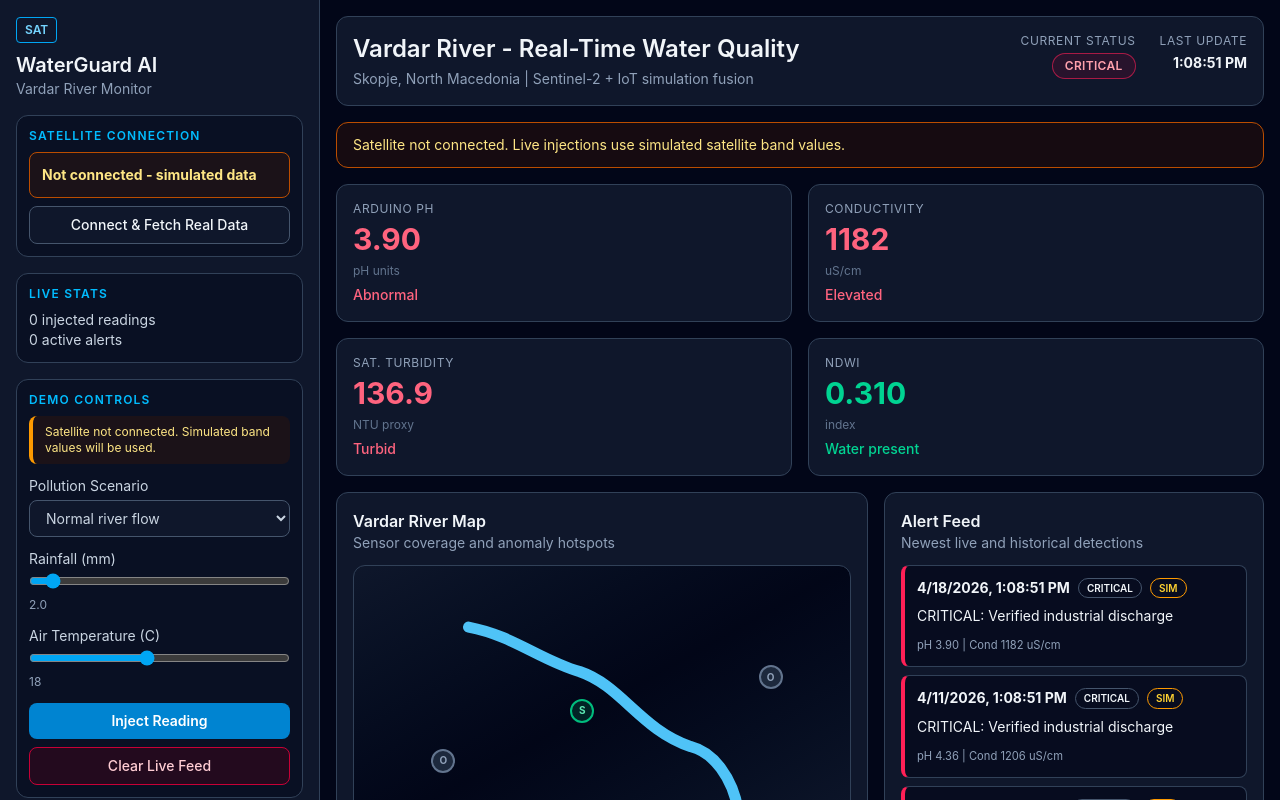
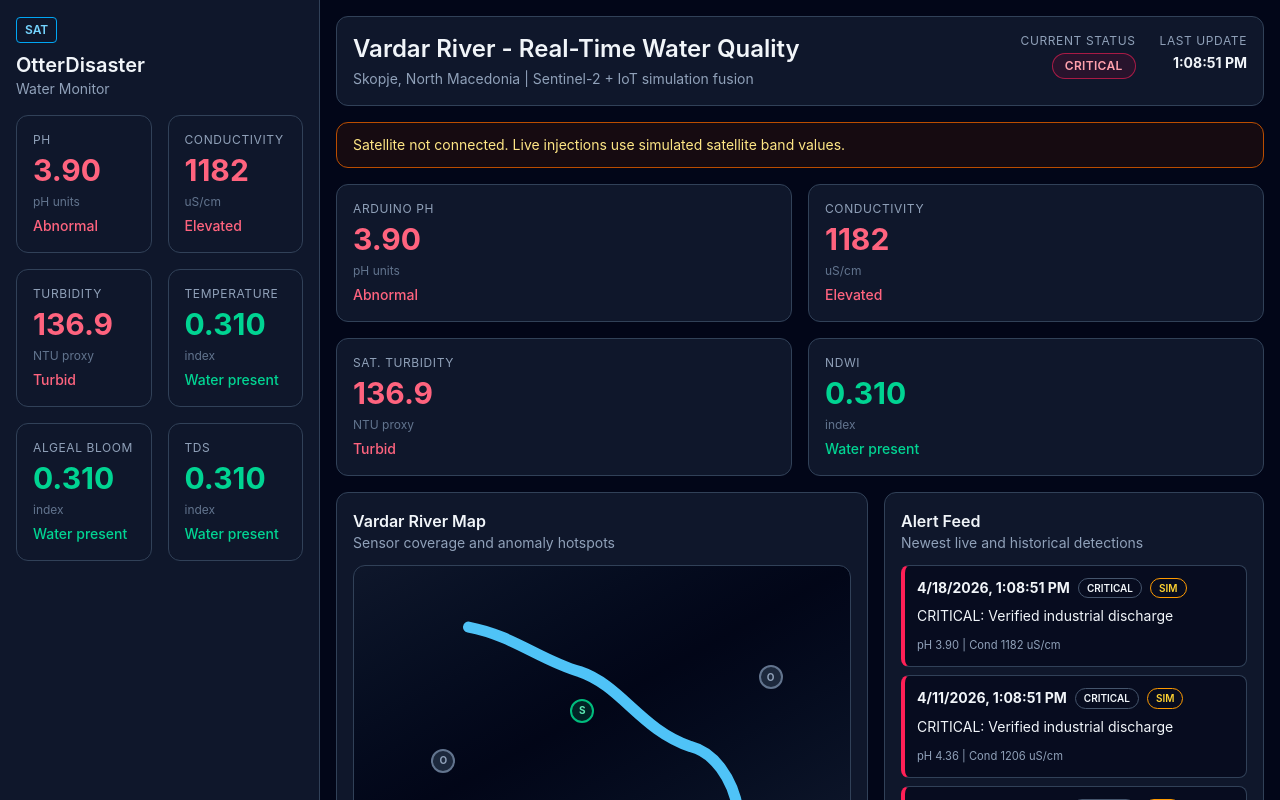
Before and after one commit to ErmalMC/OtterDisaster, a React app in the folder frontend/: page / in a window 1280 px wide. Shown: the top 800 px of the page. Built offline with nearby package versions, Linux system fonts and the light colour scheme; the HTML template or start-up script is replaced by a standard one.

Commit message:
Change sidebar data

```diff
--- a/frontend/src/App.jsx
+++ b/frontend/src/App.jsx
@@ -88,6 +88,7 @@ function App() {
         onClear={clearLiveFeed}
         liveCount={liveFeed.length}
         alertCount={liveAlerts.length}
+        current={current}
       />
 
       <main className="space-y-4 p-4">
--- a/frontend/src/components/SidebarControls.jsx
+++ b/frontend/src/components/SidebarControls.jsx
@@ -1,178 +1,237 @@
-import { useMemo, useState } from 'react'
 
-const STATUS_LABELS = {
-  ok: 'Live real Sentinel-2 data',
-  cached: 'Cached real Sentinel-2 data',
-  no_data: 'No clear image - readings blocked',
-  error: 'Satellite fetch failed',
-  unauthenticated: 'Not connected - simulated data',
+
+function getColor(kind, value) {
+  if (kind === 'ph') return value > 6.5 && value < 8 ? 'text-emerald-400' : value > 5.5 ? 'text-amber-400' : 'text-rose-400'
+  if (kind === 'cond') return value < 500 ? 'text-emerald-400' : value < 800 ? 'text-amber-400' : 'text-rose-400'
+  if (kind === 'turb') return value < 8 ? 'text-emerald-400' : value < 15 ? 'text-amber-400' : 'text-rose-400'
+  if (kind === 'ndwi') return value > 0.2 ? 'text-emerald-400' : 'text-amber-400'
+  return 'text-emerald-400'
 }
 
-const STATUS_CLASS = {
-  ok: 'border-emerald-700 bg-emerald-950/30 text-emerald-200',
-  cached: 'border-sky-700 bg-sky-950/30 text-sky-200',
-  no_data: 'border-rose-700 bg-rose-950/30 text-rose-200',
-  error: 'border-rose-700 bg-rose-950/30 text-rose-200',
-  unauthenticated: 'border-amber-700 bg-amber-950/30 text-amber-200',
+function Card({ label, value, unit, detail, tone }) {
+  return (
+      <article className="rounded-xl border border-slate-700 bg-slate-900 p-4">
+        <p className="text-xs uppercase tracking-wider text-slate-400">{label}</p>
+        <h3 className={`mt-1 text-3xl font-bold ${tone}`}>{value}</h3>
+        <small className="text-xs text-slate-500">{unit}</small>
+        <p className={`mt-1 text-sm font-medium ${tone}`}>{detail}</p>
+      </article>
+  )
 }
 
-const SCENARIOS = [
-  ['clean', 'Normal river flow'],
-  ['sewage', 'Household sewage / canalization'],
-  ['debris', 'Floating plastic / litter'],
-  ['runoff', 'Urban stormwater runoff'],
-  ['industrial', 'Industrial discharge'],
-]
+// const STATUS_LABELS = {
+//   ok: 'Live real Sentinel-2 data',
+//   cached: 'Cached real Sentinel-2 data',
+//   no_data: 'No clear image - readings blocked',
+//   error: 'Satellite fetch failed',
+//   unauthenticated: 'Not connected - simulated data',
+// }
+//
+// const STATUS_CLASS = {
+//   ok: 'border-emerald-700 bg-emerald-950/30 text-emerald-200',
+//   cached: 'border-sky-700 bg-sky-950/30 text-sky-200',
+//   no_data: 'border-rose-700 bg-rose-950/30 text-rose-200',
+//   error: 'border-rose-700 bg-rose-950/30 text-rose-200',
+//   unauthenticated: 'border-amber-700 bg-amber-950/30 text-amber-200',
+// }
+//
+// const SCENARIOS = [
+//   ['clean', 'Normal river flow'],
+//   ['sewage', 'Household sewage / canalization'],
+//   ['debris', 'Floating plastic / litter'],
+//   ['runoff', 'Urban stormwater runoff'],
+//   ['industrial', 'Industrial discharge'],
+// ]
+//
+// function formatStatus(status) {
+//   return STATUS_LABELS[status] || status
+// }
 
-function formatStatus(status) {
-  return STATUS_LABELS[status] || status
-}
+export default function SidebarControls({current}){
 
-export default function SidebarControls({
-  satellite,
-  satStatus,
-  isFetchingSatellite,
-  onConnectSatellite,
-  onInject,
-  onClear,
-  liveCount,
-  alertCount,
-}) {
-  const [scenario, setScenario] = useState('clean')
-  const [rain, setRain] = useState(2)
-  const [temp, setTemp] = useState(18)
 
-  const isInjectBlocked = satStatus === 'no_data'
+  const ph = Number(current.ardPh || 0)
+  const cond = Number(current.ardConductivity || 0)
+  const turbidity = Number(current.satTurbidity || 0)
+  const ndwi = Number(current.satNdwi || 0)
+  // const [scenario, setScenario] = useState('clean')
+  // const [rain, setRain] = useState(2)
+  // const [temp, setTemp] = useState(18)
 
-  const dataSourceBanner = useMemo(() => {
-    if (satStatus === 'ok' || satStatus === 'cached') {
-      return {
-        className: 'source-banner real',
-        text: `Next reading will use real Sentinel-2 data from ${satellite.imageDate || 'latest image'}`,
-      }
-    }
-    if (satStatus === 'no_data') {
-      return {
-        className: 'source-banner blocked',
-        text: 'No clear image available. Reading injection is blocked.',
-      }
-    }
-    return {
-      className: 'source-banner sim',
-      text: 'Satellite not connected. Simulated band values will be used.',
-    }
-  }, [satStatus, satellite.imageDate])
-
-  function submitInject() {
-    onInject({ scenario, rain: Number(rain), temp: Number(temp) })
-  }
+  // const isInjectBlocked = satStatus === 'no_data'
+  //
+  // const dataSourceBanner = useMemo(() => {
+  //   if (satStatus === 'ok' || satStatus === 'cached') {
+  //     return {
+  //       className: 'source-banner real',
+  //       text: `Next reading will use real Sentinel-2 data from ${satellite.imageDate || 'latest image'}`,
+  //     }
+  //   }
+  //   if (satStatus === 'no_data') {
+  //     return {
+  //       className: 'source-banner blocked',
+  //       text: 'No clear image available. Reading injection is blocked.',
+  //     }
+  //   }
+  //   return {
+  //     className: 'source-banner sim',
+  //     text: 'Satellite not connected. Simulated band values will be used.',
+  //   }
+  // }, [satStatus, satellite.imageDate])
+  //
+  // function submitInject() {
+  //   onInject({ scenario, rain: Number(rain), temp: Number(temp) })
+  // }
 
   return (
     <aside className="space-y-4 border-b border-slate-700 bg-slate-900 p-4 lg:min-h-screen lg:border-b-0 lg:border-r">
       <div>
         <p className="inline-flex rounded border border-sky-500 px-2 py-1 text-xs font-semibold text-sky-300">SAT</p>
-        <h1 className="mt-2 text-xl font-semibold">WaterGuard AI</h1>
-        <p className="text-sm text-slate-400">Vardar River Monitor</p>
+        <h1 className="mt-2 text-xl font-semibold">OtterDisaster</h1>
+        <p className="text-sm text-slate-400">Water Monitor</p>
       </div>
+      <section className="grid gap-4 sm:grid-cols-2 2xl:grid-cols-4">
+        <Card
+            label="pH"
+            value={ph.toFixed(2)}
+            unit="pH units"
+            detail={ph > 6.5 && ph < 8 ? 'Normal' : 'Abnormal'}
+            tone={getColor('ph', ph)}
+        />
+        <Card
+            label="Conductivity"
+            value={cond.toFixed(0)}
+            unit="uS/cm"
+            detail={cond < 500 ? 'Normal' : 'Elevated'}
+            tone={getColor('cond', cond)}
+        />
+        <Card
+            label="Turbidity"
+            value={turbidity.toFixed(1)}
+            unit="NTU proxy"
+            detail={turbidity < 8 ? 'Clear' : 'Turbid'}
+            tone={getColor('turb', turbidity)}
+        />
+        <Card
+            label="Temperature"
+            value={ndwi.toFixed(3)}
+            unit="index"
+            detail={ndwi > 0.2 ? 'Water present' : 'Anomalous'}
+            tone={getColor('ndwi', ndwi)}
+        />
+        <Card
+            label="Algeal Bloom"
+            value={ndwi.toFixed(3)}
+            unit="index"
+            detail={ndwi > 0.2 ? 'Water present' : 'Anomalous'}
+            tone={getColor('ndwi', ndwi)}
+        />
+        <Card
+            label="TDS"
+            value={ndwi.toFixed(3)}
+            unit="index"
+            detail={ndwi > 0.2 ? 'Water present' : 'Anomalous'}
+            tone={getColor('ndwi', ndwi)}
+        />
+      </section>
+      {/*<section className="rounded-xl border border-slate-700 bg-slate-950/40 p-3">*/}
+      {/*  <h2 className="mb-2 text-xs font-semibold uppercase tracking-widest text-sky-400">Satellite Connection</h2>*/}
+      {/*  <div className={`rounded-lg border p-3 text-sm ${STATUS_CLASS[satStatus] || STATUS_CLASS.unauthenticated}`}>*/}
+      {/*    <strong>{formatStatus(satStatus)}</strong>*/}
+      {/*    {satellite.imageDate && <p className="mt-1 text-xs text-slate-300">Image: {satellite.imageDate}</p>}*/}
+      {/*    {(satStatus === 'ok' || satStatus === 'cached') && (*/}
+      {/*      <p className="mt-1 font-mono text-xs text-slate-300">*/}
+      {/*        B03={Number(satellite.B03 || 0).toFixed(4)} B04={Number(satellite.B04 || 0).toFixed(4)} B08=*/}
+      {/*        {Number(satellite.B08 || 0).toFixed(4)}*/}
+      {/*      </p>*/}
+      {/*    )}*/}
+      {/*    {satellite.reason && <p className="mt-1 text-xs text-slate-200">{satellite.reason}</p>}*/}
+      {/*  </div>*/}
+      {/*  <button*/}
+      {/*    type="button"*/}
+      {/*    onClick={onConnectSatellite}*/}
+      {/*    disabled={isFetchingSatellite}*/}
+      {/*    className="mt-2 w-full rounded-lg border border-slate-600 bg-slate-900 px-3 py-2 text-sm font-medium transition hover:bg-slate-800 disabled:cursor-not-allowed disabled:opacity-60"*/}
+      {/*  >*/}
+      {/*    {isFetchingSatellite ? 'Fetching satellite data...' : 'Connect & Fetch Real Data'}*/}
+      {/*  </button>*/}
+      {/*</section>*/}
 
-      <section className="rounded-xl border border-slate-700 bg-slate-950/40 p-3">
-        <h2 className="mb-2 text-xs font-semibold uppercase tracking-widest text-sky-400">Satellite Connection</h2>
-        <div className={`rounded-lg border p-3 text-sm ${STATUS_CLASS[satStatus] || STATUS_CLASS.unauthenticated}`}>
-          <strong>{formatStatus(satStatus)}</strong>
-          {satellite.imageDate && <p className="mt-1 text-xs text-slate-300">Image: {satellite.imageDate}</p>}
-          {(satStatus === 'ok' || satStatus === 'cached') && (
-            <p className="mt-1 font-mono text-xs text-slate-300">
-              B03={Number(satellite.B03 || 0).toFixed(4)} B04={Number(satellite.B04 || 0).toFixed(4)} B08=
-              {Number(satellite.B08 || 0).toFixed(4)}
-            </p>
-          )}
-          {satellite.reason && <p className="mt-1 text-xs text-slate-200">{satellite.reason}</p>}
-        </div>
-        <button
-          type="button"
-          onClick={onConnectSatellite}
-          disabled={isFetchingSatellite}
-          className="mt-2 w-full rounded-lg border border-slate-600 bg-slate-900 px-3 py-2 text-sm font-medium transition hover:bg-slate-800 disabled:cursor-not-allowed disabled:opacity-60"
-        >
-          {isFetchingSatellite ? 'Fetching satellite data...' : 'Connect & Fetch Real Data'}
-        </button>
-      </section>
+      {/*<section className="rounded-xl border border-slate-700 bg-slate-950/40 p-3 text-sm text-slate-300">*/}
+      {/*  <h2 className="mb-2 text-xs font-semibold uppercase tracking-widest text-sky-400">Live Stats</h2>*/}
+      {/*  <p>{liveCount} injected readings</p>*/}
+      {/*  <p>{alertCount} active alerts</p>*/}
+      {/*</section>*/}
 
-      <section className="rounded-xl border border-slate-700 bg-slate-950/40 p-3 text-sm text-slate-300">
-        <h2 className="mb-2 text-xs font-semibold uppercase tracking-widest text-sky-400">Live Stats</h2>
-        <p>{liveCount} injected readings</p>
-        <p>{alertCount} active alerts</p>
-      </section>
-
-      <section className="rounded-xl border border-slate-700 bg-slate-950/40 p-3">
-        <h2 className="mb-2 text-xs font-semibold uppercase tracking-widest text-sky-400">Demo Controls</h2>
-        <div
-          className={`mb-3 rounded-lg border-l-4 px-3 py-2 text-xs ${
-            dataSourceBanner.className.includes('real')
-              ? 'border-emerald-500 bg-emerald-950/30 text-emerald-200'
-              : dataSourceBanner.className.includes('blocked')
-                ? 'border-rose-500 bg-rose-950/30 text-rose-200'
-                : 'border-amber-500 bg-amber-950/30 text-amber-200'
-          }`}
-        >
-          {dataSourceBanner.text}
-        </div>
-        <label className="mb-3 block text-sm text-slate-300">
-          Pollution Scenario
-          <select
-            value={scenario}
-            onChange={(event) => setScenario(event.target.value)}
-            className="mt-1 w-full rounded-lg border border-slate-600 bg-slate-900 px-3 py-2 text-sm"
-          >
-            {SCENARIOS.map(([value, label]) => (
-              <option key={value} value={value}>
-                {label}
-              </option>
-            ))}
-          </select>
-        </label>
-        <label className="mb-3 block text-sm text-slate-300">
-          Rainfall (mm)
-          <input
-            type="range"
-            min="0"
-            max="30"
-            step="0.5"
-            value={rain}
-            onChange={(event) => setRain(event.target.value)}
-            className="mt-1 w-full accent-sky-500"
-          />
-          <span className="text-xs text-slate-400">{Number(rain).toFixed(1)}</span>
-        </label>
-        <label className="mb-3 block text-sm text-slate-300">
-          Air Temperature (C)
-          <input
-            type="range"
-            min="0"
-            max="40"
-            step="1"
-            value={temp}
-            onChange={(event) => setTemp(event.target.value)}
-            className="mt-1 w-full accent-sky-500"
-          />
-          <span className="text-xs text-slate-400">{Number(temp).toFixed(0)}</span>
-        </label>
-        <button
-          type="button"
-          onClick={submitInject}
-          disabled={isInjectBlocked}
-          className="mb-2 w-full rounded-lg bg-sky-600 px-3 py-2 text-sm font-semibold text-white transition hover:bg-sky-500 disabled:cursor-not-allowed disabled:opacity-60"
-        >
-          Inject Reading
-        </button>
-        <button
-          type="button"
-          onClick={onClear}
-          className="w-full rounded-lg border border-rose-700 bg-rose-950/40 px-3 py-2 text-sm font-medium text-rose-200 transition hover:bg-rose-900/50"
-        >
-          Clear Live Feed
-        </button>
-      </section>
+      {/*<section className="rounded-xl border border-slate-700 bg-slate-950/40 p-3">*/}
+      {/*  <h2 className="mb-2 text-xs font-semibold uppercase tracking-widest text-sky-400">Demo Controls</h2>*/}
+      {/*  <div*/}
+      {/*    className={`mb-3 rounded-lg border-l-4 px-3 py-2 text-xs ${*/}
+      {/*      dataSourceBanner.className.includes('real')*/}
+      {/*        ? 'border-emerald-500 bg-emerald-950/30 text-emerald-200'*/}
+      {/*        : dataSourceBanner.className.includes('blocked')*/}
+      {/*          ? 'border-rose-500 bg-rose-950/30 text-rose-200'*/}
+      {/*          : 'border-amber-500 bg-amber-950/30 text-amber-200'*/}
+      {/*    }`}*/}
+      {/*  >*/}
+      {/*    {dataSourceBanner.text}*/}
+      {/*  </div>*/}
+      {/*  <label className="mb-3 block text-sm text-slate-300">*/}
+      {/*    Pollution Scenario*/}
+      {/*    <select*/}
+      {/*      value={scenario}*/}
+      {/*      onChange={(event) => setScenario(event.target.value)}*/}
+      {/*      className="mt-1 w-full rounded-lg border border-slate-600 bg-slate-900 px-3 py-2 text-sm"*/}
+      {/*    >*/}
+      {/*      {SCENARIOS.map(([value, label]) => (*/}
+      {/*        <option key={value} value={value}>*/}
+      {/*          {label}*/}
+      {/*        </option>*/}
+      {/*      ))}*/}
+      {/*    </select>*/}
+      {/*  </label>*/}
+      {/*  <label className="mb-3 block text-sm text-slate-300">*/}
+      {/*    Rainfall (mm)*/}
+      {/*    <input*/}
+      {/*      type="range"*/}
+      {/*      min="0"*/}
+      {/*      max="30"*/}
+      {/*      step="0.5"*/}
+      {/*      value={rain}*/}
+      {/*      onChange={(event) => setRain(event.target.value)}*/}
+      {/*      className="mt-1 w-full accent-sky-500"*/}
+      {/*    />*/}
+      {/*    <span className="text-xs text-slate-400">{Number(rain).toFixed(1)}</span>*/}
+      {/*  </label>*/}
+      {/*  <label className="mb-3 block text-sm text-slate-300">*/}
+      {/*    Air Temperature (C)*/}
+      {/*    <input*/}
+      {/*      type="range"*/}
+      {/*      min="0"*/}
+      {/*      max="40"*/}
+      {/*      step="1"*/}
+      {/*      value={temp}*/}
+      {/*      onChange={(event) => setTemp(event.target.value)}*/}
+      {/*      className="mt-1 w-full accent-sky-500"*/}
+      {/*    />*/}
+      {/*    <span className="text-xs text-slate-400">{Number(temp).toFixed(0)}</span>*/}
+      {/*  </label>*/}
+      {/*  <button*/}
+      {/*    type="button"*/}
+      {/*    onClick={submitInject}*/}
+      {/*    disabled={isInjectBlocked}*/}
+      {/*    className="mb-2 w-full rounded-lg bg-sky-600 px-3 py-2 text-sm font-semibold text-white transition hover:bg-sky-500 disabled:cursor-not-allowed disabled:opacity-60"*/}
+      {/*  >*/}
+      {/*    Inject Reading*/}
+      {/*  </button>*/}
+      {/*  <button*/}
+      {/*    type="button"*/}
+      {/*    onClick={onClear}*/}
+      {/*    className="w-full rounded-lg border border-rose-700 bg-rose-950/40 px-3 py-2 text-sm font-medium text-rose-200 transition hover:bg-rose-900/50"*/}
+      {/*  >*/}
+      {/*    Clear Live Feed*/}
+      {/*  </button>*/}
+      {/*</section>*/}
     </aside>
   )
 }
```
